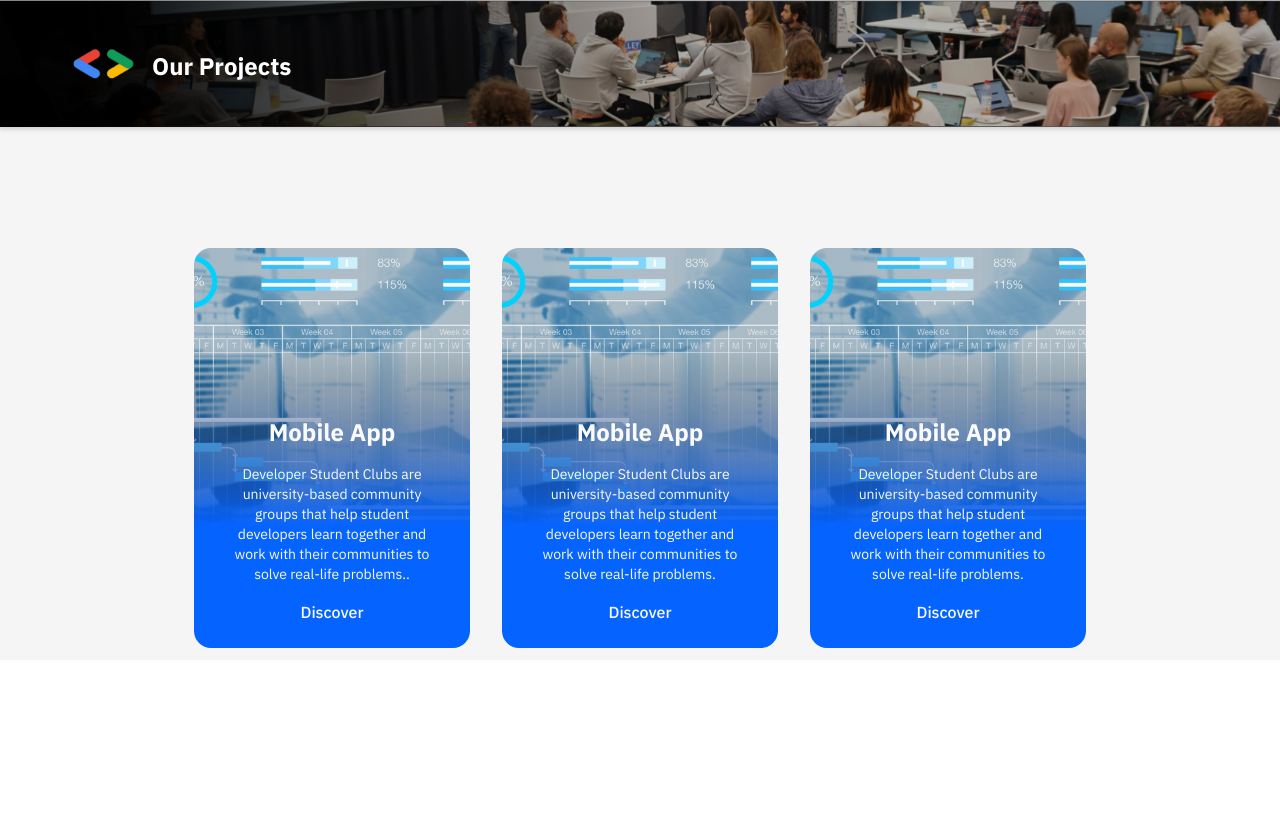
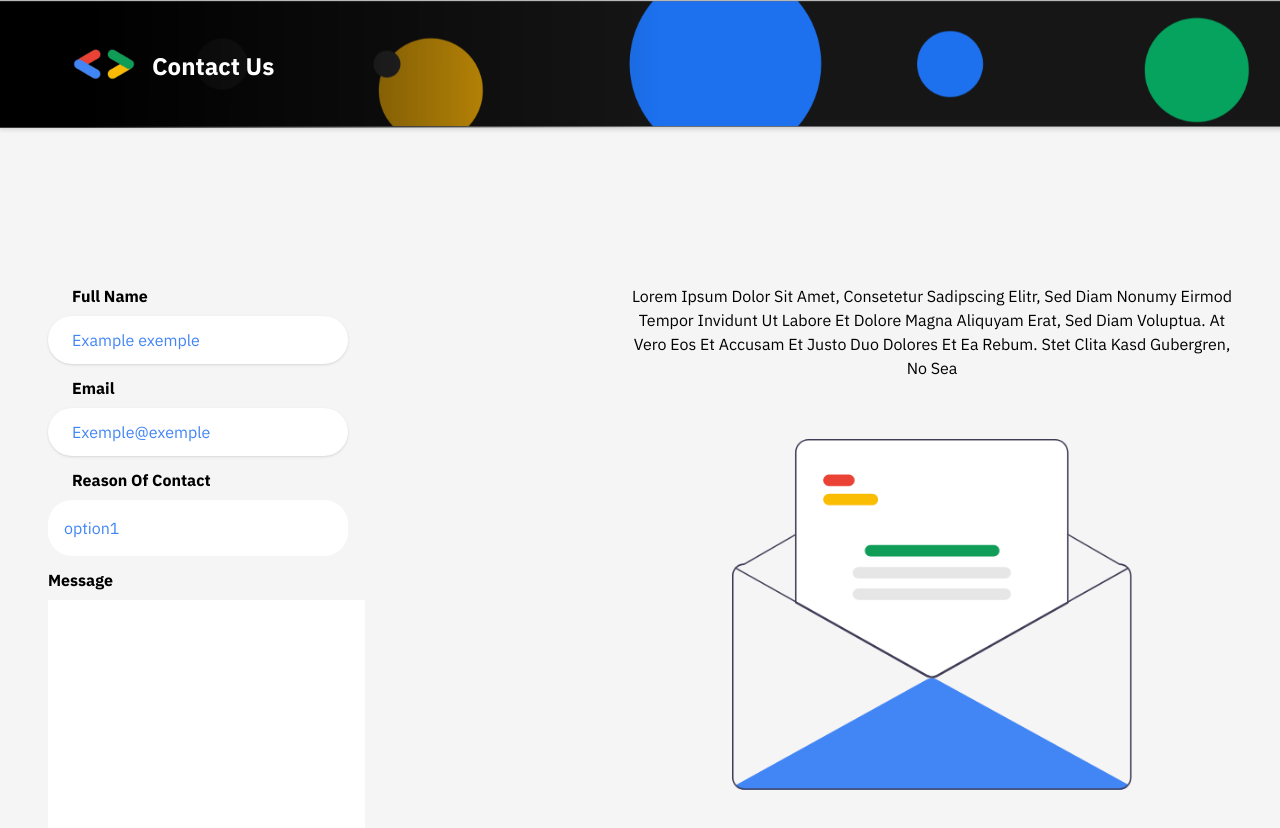
Before and after one commit to Google-Developer-Student-Club-USHTB/gdsc-usthb-website, a Next.js app: page / in a window 1280 px wide. Shown: the top 828 px of the page. Before the commit the page ends 800 px from the top, so only its background shows below. Built offline with nearby package versions, Linux system fonts and the light colour scheme.

Commit message:
Contact us

```diff
--- a/components/ContactUs/index.jsx
+++ b/components/ContactUs/index.jsx
@@ -0,0 +1,56 @@
+import bg from "../../assets/bg-contact-us.png"
+import Msg from "../../assets/pic contact us.png"
+import Title from '../shared/title';
+const Contactus = () => {
+    console.log(bg);
+    return (
+        <div  className=" w-full overflow-hidden font-IBM-Plex">
+ <Title title={'Contact Us'} image={bg.src}/>
+
+ <div className="p-4">
+<form action="">
+    <div className="flex justify-between p-8">
+        <div className="flex flex-col gap-3">
+            <div>
+                <label For="name"   className="m-4 p-2 font-bold">Full Name</label>
+                <br />
+                <input type="text" id="name" className="mt-2 p-6 focus-visible:outline-1 outline-gdsc-blue-project bg-[white] placeholder-gdsc-blue shadow rounded-3xl h-8 w-[300px]" placeholder="Example exemple"/>
+            </div>
+            <div>
+                <label For="email" className="m-4 p-2 font-bold">Email</label>
+                <br />
+                <input type="text" id="email" className="mt-2 p-6 focus-visible:outline-1 outline-gdsc-blue-project bg-[white] placeholder-gdsc-blue shadow rounded-3xl h-8 w-[300px]" placeholder="Exemple@exemple"/>
+            </div>
+            <div>
+                <label For=""  className="m-4 p-2 font-bold">Reason Of Contact</label>
+                <br />
+                <select class="mt-2 p-4 block appearance-none w-[300px] text-gdsc-blue focus-visible:outline-1 outline-gdsc-blue-project bg-[white] rounded-3xl">
+                    <option>option1</option>
+                    <option>Option 2</option>
+                    <option>Option 3</option>
+                </select>
+            </div>
+            <div>
+                <label For="msg" className="font-bold">Message</label>
+                <br />
+                <textarea name="msg" id="msg" cols="30" rows="10" className="mt-2 p-4 resize-none"></textarea>
+            </div>
+        </div>
+    <div className="hidden  md:max-w-[300px] md:block lg:block lg:max-w-full">
+    <p className="text-center font-[25px] capitalize w-[600px] h-[155px] " > Lorem Ipsum Dolor Sit Amet, Consetetur Sadipscing Elitr, Sed Diam Nonumy
+   Eirmod Tempor Invidunt Ut Labore Et Dolore Magna Aliquyam Erat, Sed Diam Voluptua. At Vero Eos Et Accusam
+    Et Justo Duo Dolores Et Ea Rebum. Stet Clita Kasd Gubergren, No Sea</p>
+
+        <div className="flex justify-center">
+        <img src={Msg.src} className=" w-[300px] lg:w-[400px]" />
+        </div>
+    </div>
+    </div>
+</form>
+ </div>
+        </div>
+
+     );
+}
+
+export default Contactus;
--- a/pages/index.jsx
+++ b/pages/index.jsx
@@ -1,6 +1,7 @@
 import Head from 'next/head'
 import Image from 'next/image'
-import OurProjects from '../components/OurProjects';
+import Contactus from '../components/ContactUs';
+
 export default function Home() {
   return (
     <>
@@ -14,9 +15,10 @@ export default function Home() {
           rel="stylesheet"
         />
       </Head>
-      <main className="bg-gdsc-background font-IBM-Plex">
-      <OurProjects/>
-      </main>
+
+     <main className='bg-gdsc-background'>
+     <Contactus/>
+     </main>
     </>
 
   );
```
